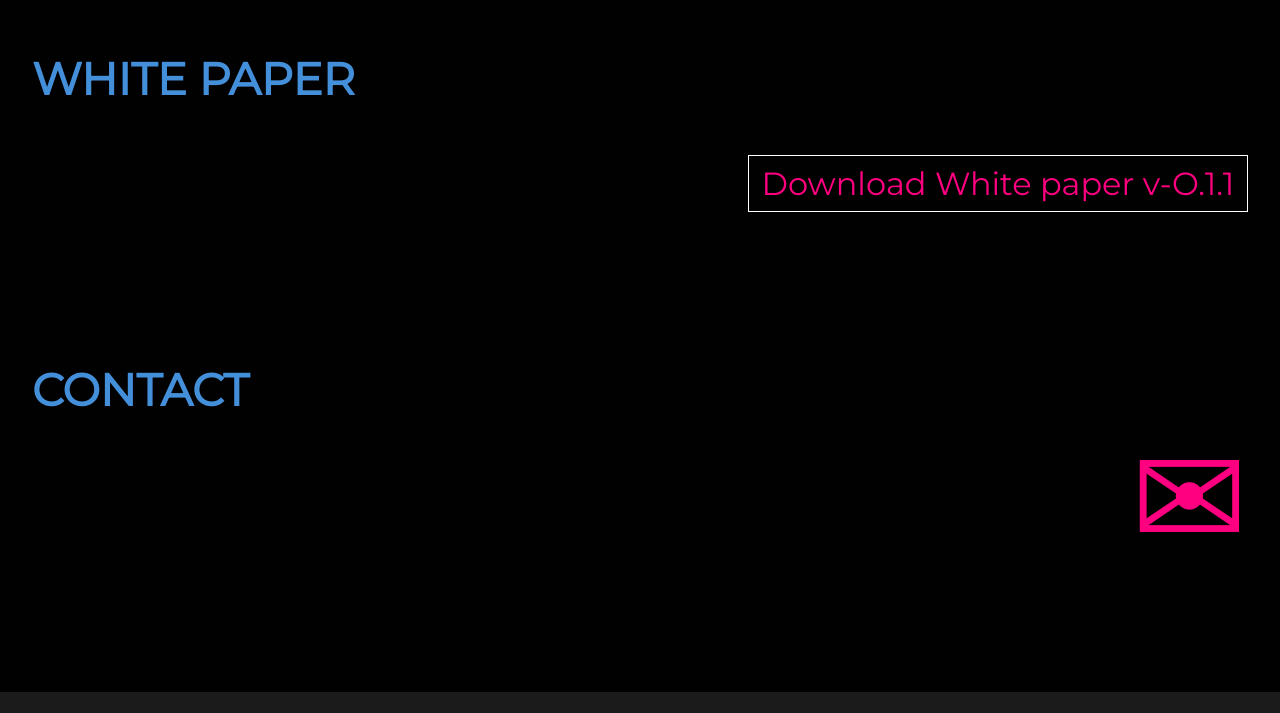
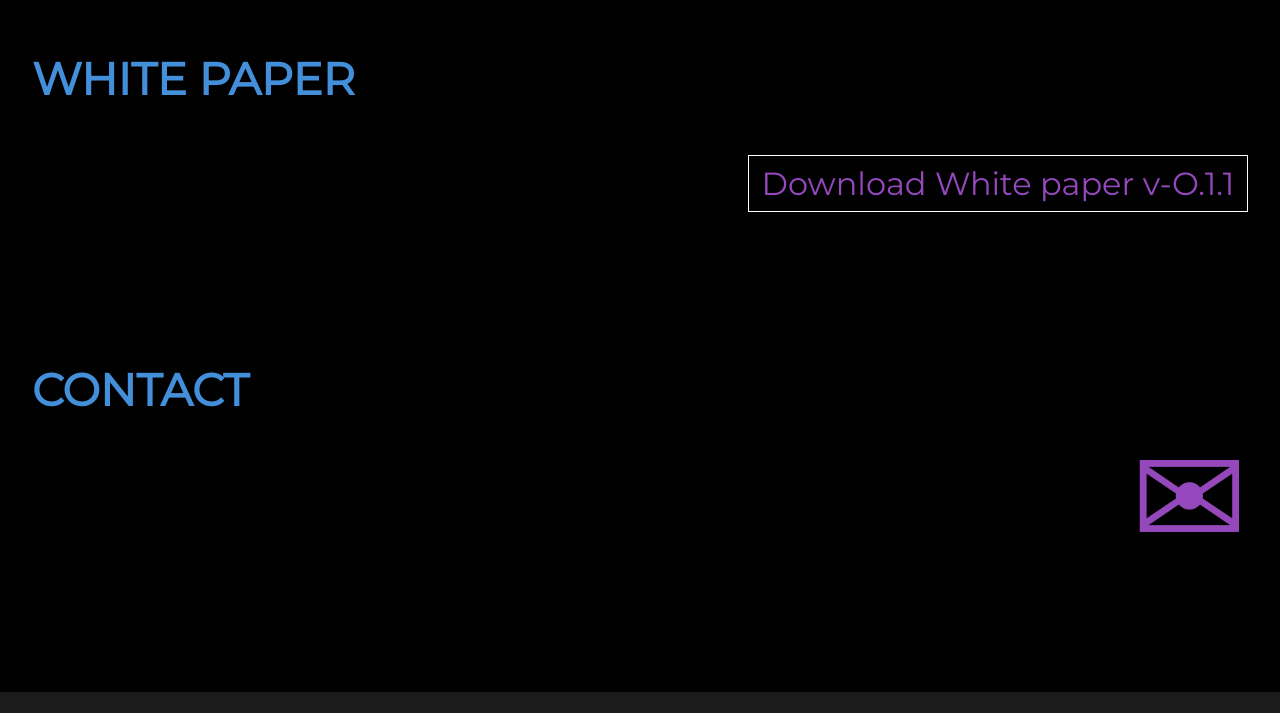
Before and after one commit to kleroterion/kleroterion.github.io, a plain HTML site: page index.html in a window 1280 px wide. Shown: the part 3375-4088 px from the top of the page. Drawn offline with nearby package versions, Linux system fonts and the light colour scheme; animation ran at ten frames a second.

Commit message:
change color theme

```diff
--- a/style.css
+++ b/style.css
@@ -122,7 +122,7 @@ body {
 }
 
 .active {
-  color: #ff0080;
+  color: #9448BC;
 }
 
 .space-between {
@@ -258,12 +258,12 @@ body {
   padding: 0.5rem 0.8rem;
   border: 1px solid #fff;
   text-decoration: none;
-  color: #ff0080;
+  color: #9448BC;
   font-size: 2rem;
 }
 
 .white-paper:hover {
-  border-color: #ff0080;
+  border-color: #9448BC;
 }
 
 .contact {
@@ -273,7 +273,7 @@ body {
 .mail {
   font-size: 140px;
   text-decoration: none;
-  color: #ff0080;
+  color: #9448BC;
 }
 
 #canvas-wrap { position:relative } /* Make this a positioned parent */
```
